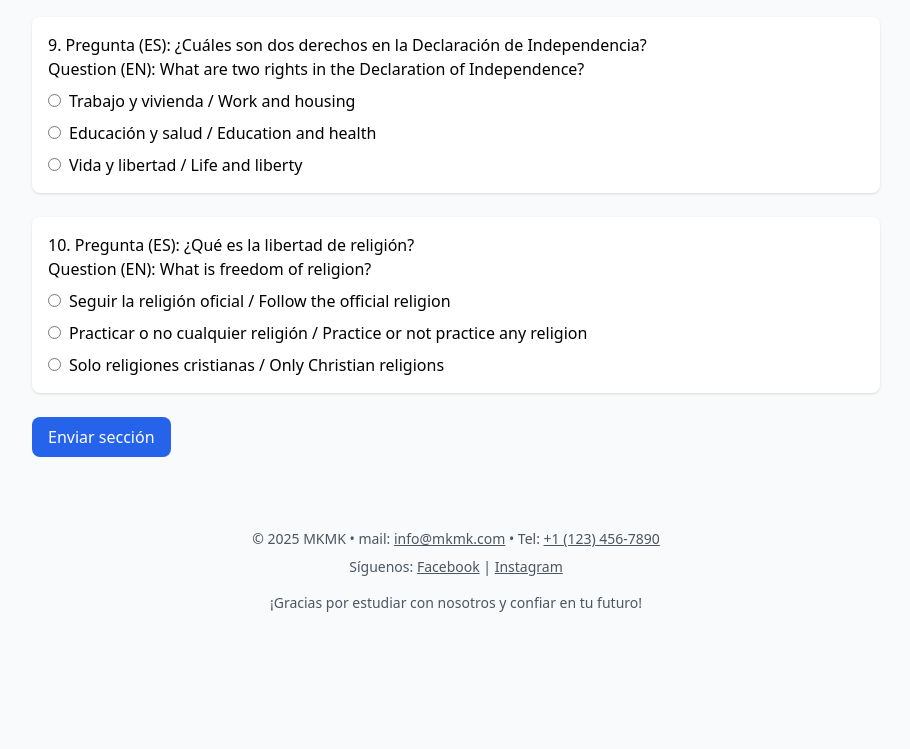
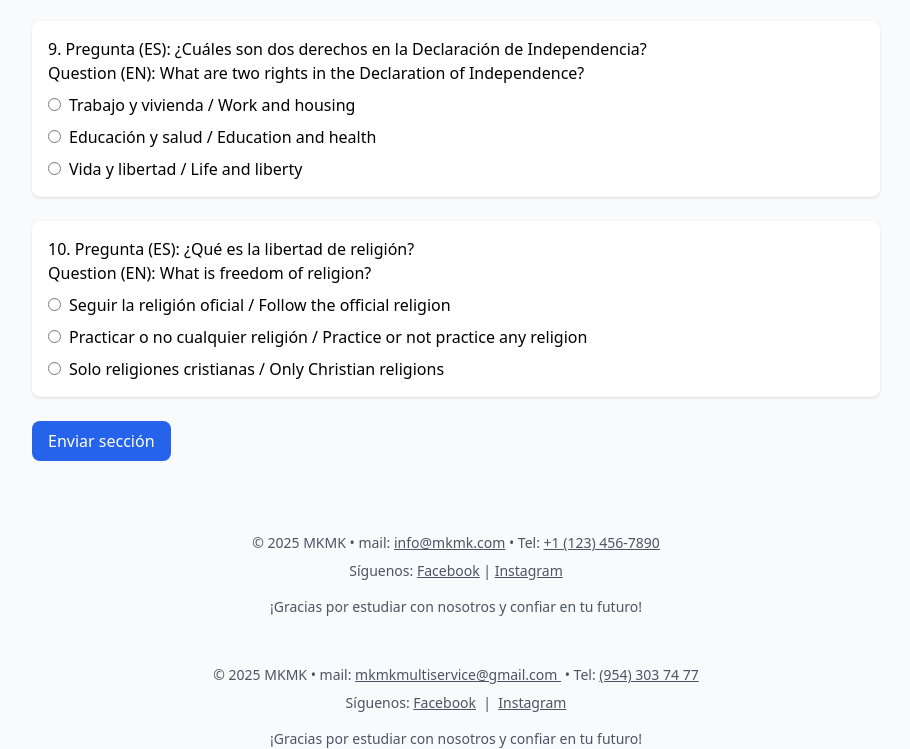
Before and after one commit to mkmigracion/ciudadania-2, a plain HTML site: page index.html in a window 1280 px wide. Shown: the part 1791-2540 px from the top of the page, without its empty margins (184-1094 px from the left). Before the commit the page ends 2404 px from the top, so only its background shows below. Drawn offline with nearby package versions, Linux system fonts and the light colour scheme.

Commit message:
Update index.html

```diff
--- a/index.html
+++ b/index.html
@@ -8,9 +8,14 @@
 </head>
 <body class="bg-gray-50 font-sans antialiased">
   <header class="text-center py-8 bg-white shadow">
-    <img src="logo.png" alt="MKMK Logo" class="mx-auto w-32 h-auto" />
-    <h1 class="text-2xl font-semibold mt-4">Simulador de Examen de Ciudadanía Americana</h1>
-  </header>
+  <h1 class="text-4xl font-extrabold tracking-wide" style="color:#001b48;">
+    MKMK
+  </h1>
+  <p class="text-xl font-medium mt-2 text-gray-700">
+    Simulador de Examen de Ciudadanía Americana
+  </p>
+</header>
+
   <main id="app" class="max-w-4xl mx-auto p-6"></main>
   <footer class="text-center mt-12 text-sm text-gray-600">
     <p class="mb-2">
@@ -1147,5 +1152,29 @@
 
     document.addEventListener('DOMContentLoaded', initQuiz);
   </script>
+<footer class="text-center mt-12 text-sm text-gray-600">
+  <p class="mb-2">
+    © 2025 MKMK&nbsp;•&nbsp;mail:
+    <a href="mailto:mkmkmultiservice@gmail.com" class="underline">
+      mkmkmultiservice@gmail.com
+    </a>
+    &nbsp;•&nbsp;Tel:
+    <a href="tel:+19543037477" class="underline">
+      (954)&nbsp;303&nbsp;74&nbsp;77
+    </a>
+  </p>
+
+  <p>
+    Síguenos:
+    <a href="https://www.facebook.com/mkmkmultiservice" class="underline">Facebook</a>
+    &nbsp;|&nbsp;
+    <a href="https://www.instagram.com/mkmkmultiservice/" class="underline">Instagram</a>
+  </p>
+
+  <p class="mt-4 font-medium">
+    ¡Gracias por estudiar con nosotros y confiar en tu futuro!
+  </p>
+</footer>
+
 </body>
 </html>
```
